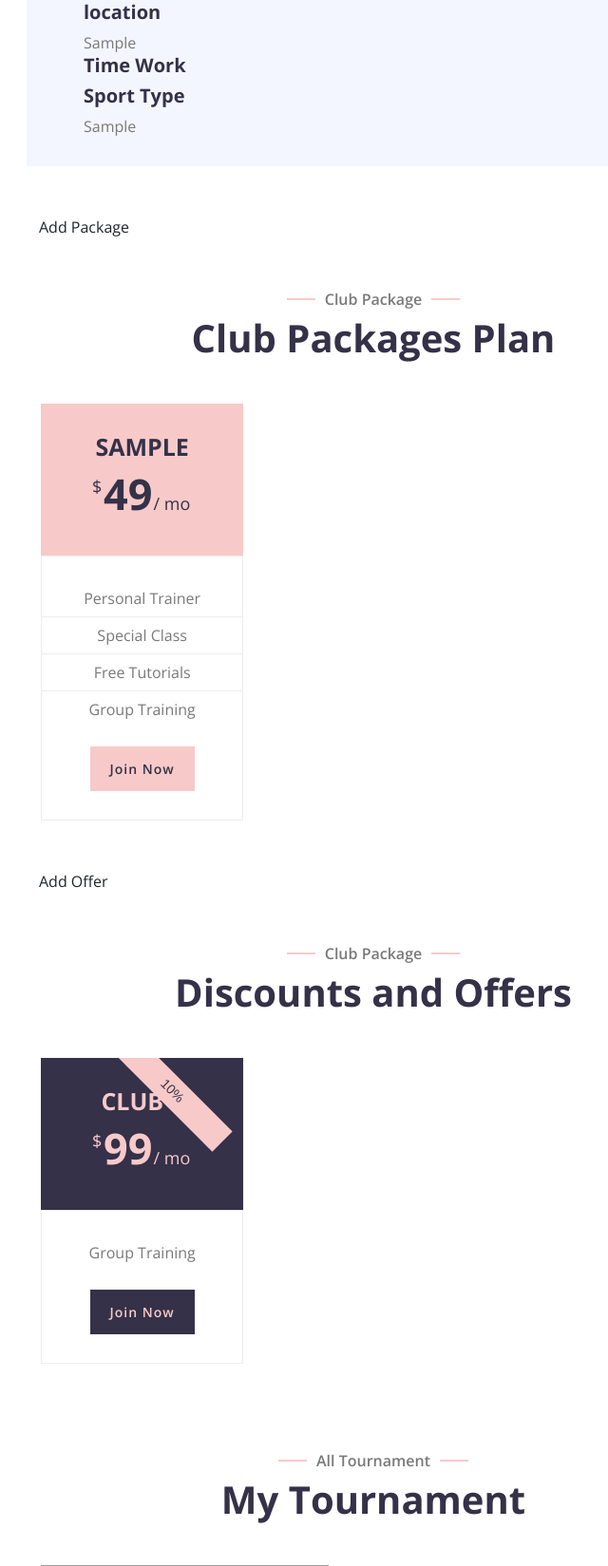
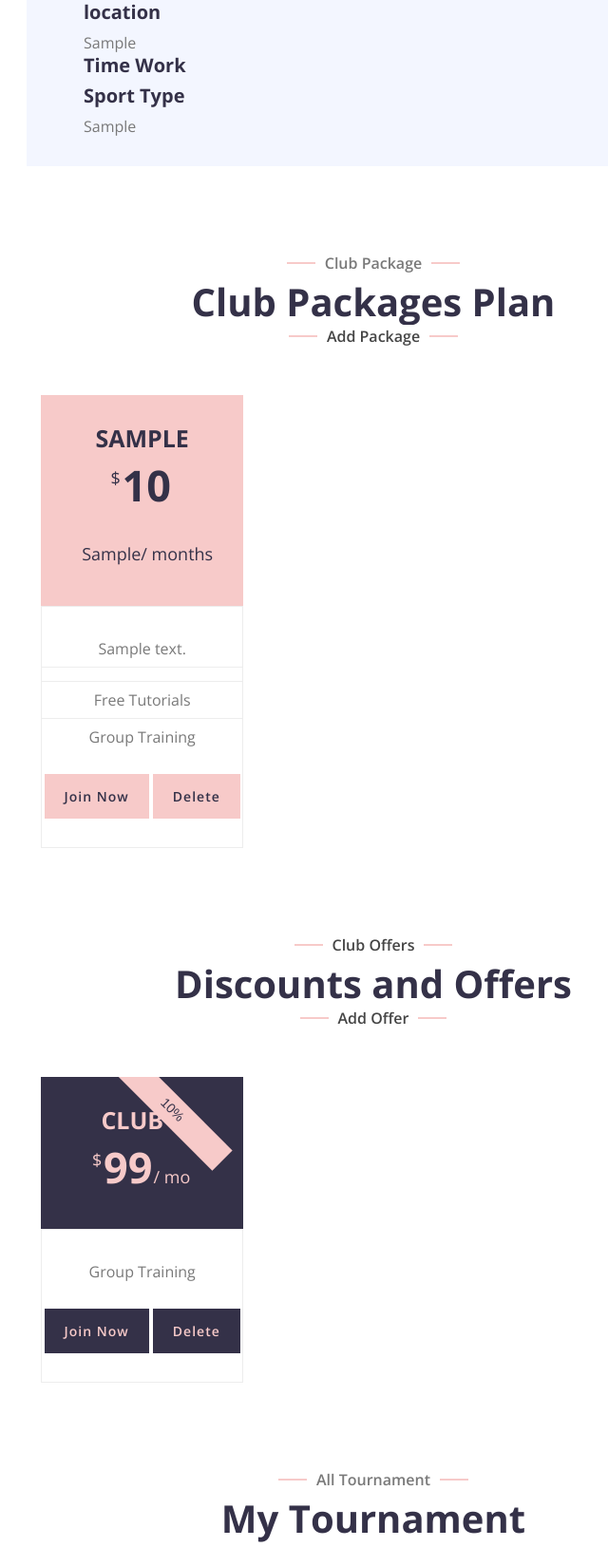
Before and after one commit to amani1994/AL-Khoud, a Django app: page /Clubs/club_details/1 in a window 1280 px wide. Shown: the part 843-2492 px from the top of the page at 95% size, without its empty margins (57-697 px from the left). Run offline with Django 4.2, Linux system fonts and the light colour scheme; tables that the repository leaves empty hold one stand-in row (values such as "Sample post"); grey boxes marked "Sample" are stand-in pictures; some libraries are stand-ins or nearby versions; grey boxes are pictures that could not be loaded.

Commit message:
update club detail page

```diff
--- a/Alkhoud/main_app/models.py
+++ b/Alkhoud/main_app/models.py
@@ -41,7 +41,7 @@ class Offers (models.Model):
 class Package (models.Model):
     club = models.ForeignKey(Club,on_delete=models.CASCADE, default=1)
     package_type = models.CharField(max_length=200)
-    price = models.FloatField()
+    price = models.IntegerField()
     description = models.TextField()
     duration = models.CharField(max_length=200)
 
--- a/Alkhoud/main_app/templates/main_app/club_details.html
+++ b/Alkhoud/main_app/templates/main_app/club_details.html
@@ -37,14 +37,14 @@
 
 
         <!-- Packages -->
-        <div class="price-action">
-            <a class="btn" href="{% url 'main_app:add_package' club.id %}">Add Package</a>
-        </div>
+
+
                     <div class="price">
                         <div class="container">
                             <div class="section-header text-center wow zoomIn" data-wow-delay="0.1s">
                                 <p>Club Package</p>
                                 <h2>Club Packages Plan</h2>
+                                <a href="{% url 'main_app:add_package' club.id %}"><p>Add Package</p></a>
                             </div>
                             <div class="row">
                                 {%for pack in packages%}
@@ -55,14 +55,15 @@
                                                 <h2>{{pack.package_type}}</h2>
                                             </div>
                                             <div class="price-prices">
-                                                <h2><small>$</small>49<span>/ mo</span></h2>
+                                                <h2><small>$</small>{{pack.price}}<span></span></h2>
+                                                <h2><span>{{pack.duration}}/ months</span></h2>
                                             </div>
                                         </div>
                                         <div class="price-body">
                                             <div class="price-description">
                                                 <ul>
-                                                    <li>Personal Trainer</li>
-                                                    <li>Special Class</li>
+                                                    <li>{{pack.description | slice:18}}</li>
+                                                    <li>{{pack.description | slice:"18:20" }}</li>
                                                     <li>Free Tutorials</li>
                                                     <li>Group Training</li>
                                                 </ul>
@@ -71,8 +72,10 @@
                                         <div class="price-footer">
                                             <div class="price-action">
                                                 <a class="btn" href="buy.html">Join Now</a>
+                                                <a class="btn" href="{% url 'main_app:delete_package' club.id pack.id %}">Delete </a>
                                             </div>
                                         </div>
+
                                         </div>
                                 </div>
                                 {%endfor%}
@@ -80,17 +83,14 @@
                         </div>
                     </div>
 
-
-
         <!-- Offers -->
-        <div class="price-action">
-            <a class="btn" href="{% url 'main_app:add_offer' club.id %}">Add Offer</a>
-        </div>
                     <div class="price">
                         <div class="container">
                             <div class="section-header text-center wow zoomIn" data-wow-delay="0.1s">
-                                <p>Club Package</p>
+                               <a href=""><p>Club Offers</p></a>
                                 <h2>Discounts and Offers</h2>
+                                <a href="{% url 'main_app:add_offer' club.id %}"><p>Add Offer</p></a>
+
                             </div>
                             <div class="row">
                                 {% for offer in all_offers%}
@@ -120,9 +120,11 @@
                                         <div class="price-footer">
                                             <div class="price-action">
                                                 <a class="btn" href="{% url 'main_app:buy'  %}">Join Now</a>
+                                                <a class="btn" href="{% url 'main_app:delete_offer' club.id offer.id %}">Delete </a>
                                             </div>
                                         </div>
-                                    </div>
+
+                                        </div>
                                 </div>
                                 {%endfor%}
                             </div>
--- a/Alkhoud/main_app/urls.py
+++ b/Alkhoud/main_app/urls.py
@@ -54,9 +54,8 @@ urlpatterns = [
 
     path('add_package/<club_id>', views.add_package, name='add_package'),
     path('add_offer/<club_id>', views.add_offer, name='add_offer'),
-
-
-
+    path("Clubs/<club_id>/Packages/delete/<pack_id>/", views.delete_package, name="delete_package"),
+    path("Clubs/<club_id>/Offers/delete/<offer_id>/", views.delete_offer, name="delete_offer"),
 
 
 ]
--- a/Alkhoud/main_app/views.py
+++ b/Alkhoud/main_app/views.py
@@ -207,6 +207,16 @@ def add_package(request:HttpRequest, club_id):
             return redirect ('main_app:club_details', club_id = club_id)
     return render (request,'main_app/add_package.html')
 
+def delete_package(request:HttpRequest, pack_id, club_id):
+    package= Package.objects.get(id= pack_id)
+    package.delete()
+    return redirect("main_app:club_details", club_id = club_id)
+
+def delete_offer(request:HttpRequest, offer_id, club_id):
+    offer= Offers.objects.get(id= offer_id)
+    offer.delete()
+    return redirect("main_app:club_details", club_id = club_id)
+
 
 def buy (request:HttpRequest):
     all_offers = Offers.objects.all()
```
Also changed, not shown: Alkhoud/main_app/migrations/0005_alter_package_price.py (added).
